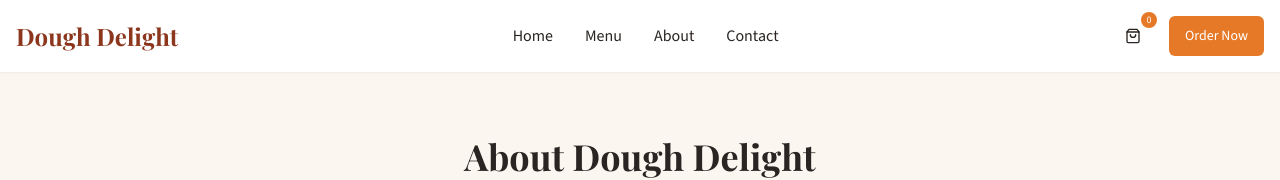
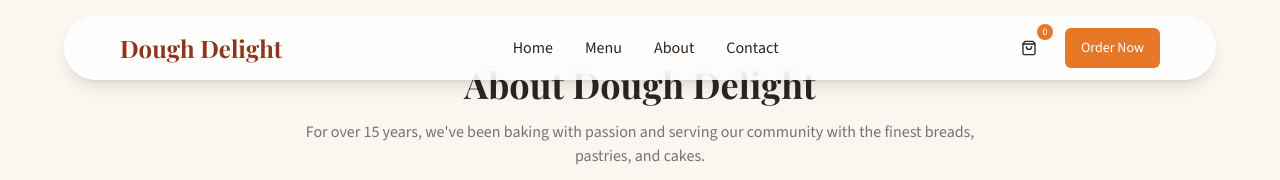
Before and after one commit to ashtroll/dough-delight-web, a React (Vite) app: page /about in a window 1280 px wide. Shown: the top 180 px of the page. Built offline with nearby package versions, Linux system fonts and the light colour scheme.

Commit message:
Refactor: Implement floating navbar
Make the navbar floating with curved edges and transparency.

```diff
--- a/src/components/Navbar.tsx
+++ b/src/components/Navbar.tsx
@@ -8,8 +8,9 @@ const Navbar = () => {
   const [isMenuOpen, setIsMenuOpen] = useState(false);
 
   return (
-    <header className="sticky top-0 z-50 w-full bg-white bg-opacity-95 backdrop-blur-sm shadow-sm">
-      <div className="container mx-auto flex items-center justify-between p-4">
+    <header className="fixed top-4 left-1/2 transform -translate-x-1/2 z-50 w-[95%] max-w-6xl">
+      <div className="bg-white/80 backdrop-blur-md rounded-full shadow-lg px-6 py-3">
+        <div className="container mx-auto flex items-center justify-between">
           <Link to="/" className="flex items-center">
             <h1 className="text-xl md:text-2xl font-bold text-bakery-800">
               <span className="font-black">Dough</span> Delight
@@ -59,10 +60,11 @@ const Navbar = () => {
             </Button>
           </div>
         </div>
+      </div>
 
       {/* Mobile Menu */}
       {isMenuOpen && (
-        <div className="md:hidden bg-white border-t">
+        <div className="md:hidden bg-white/80 backdrop-blur-md rounded-2xl shadow-lg mt-2 overflow-hidden">
           <div className="container mx-auto py-4 flex flex-col gap-4">
             <Link
               to="/"
```
Lines whose indentation alone changed are shown as unchanged.
